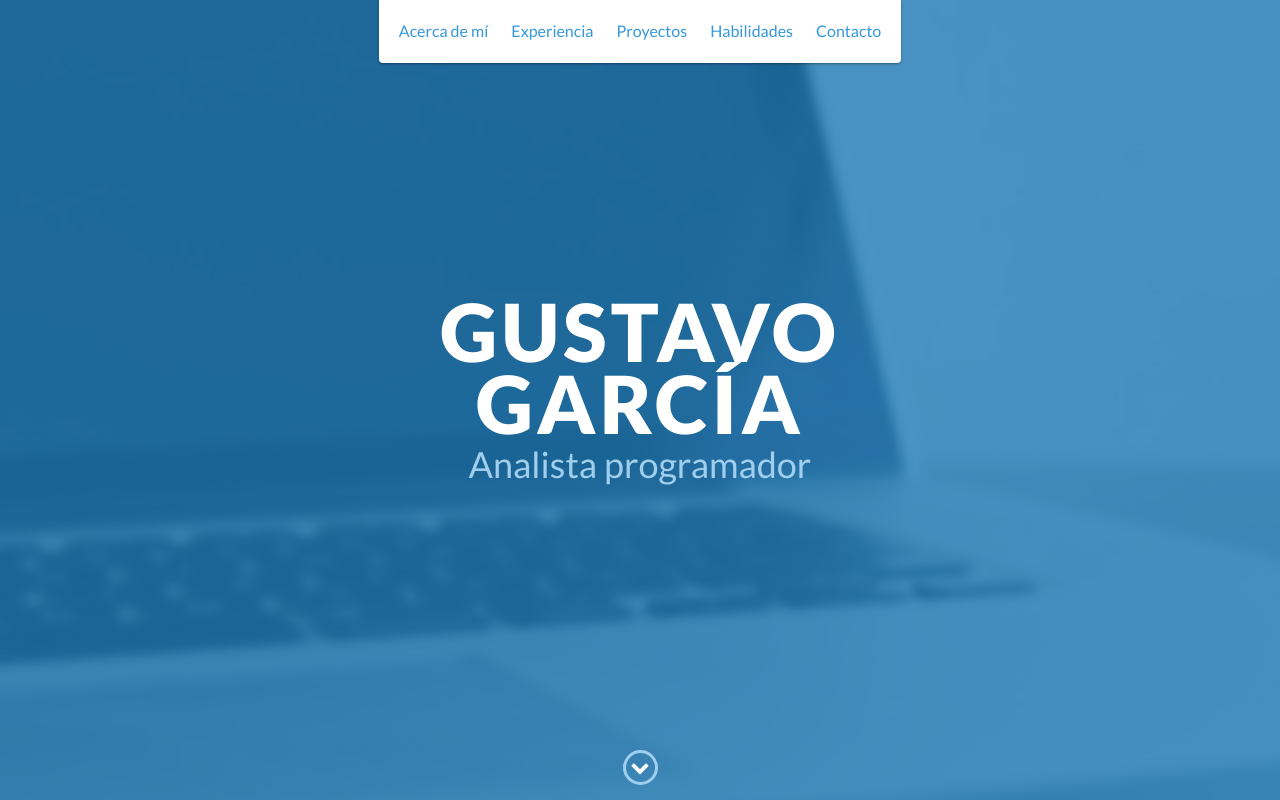
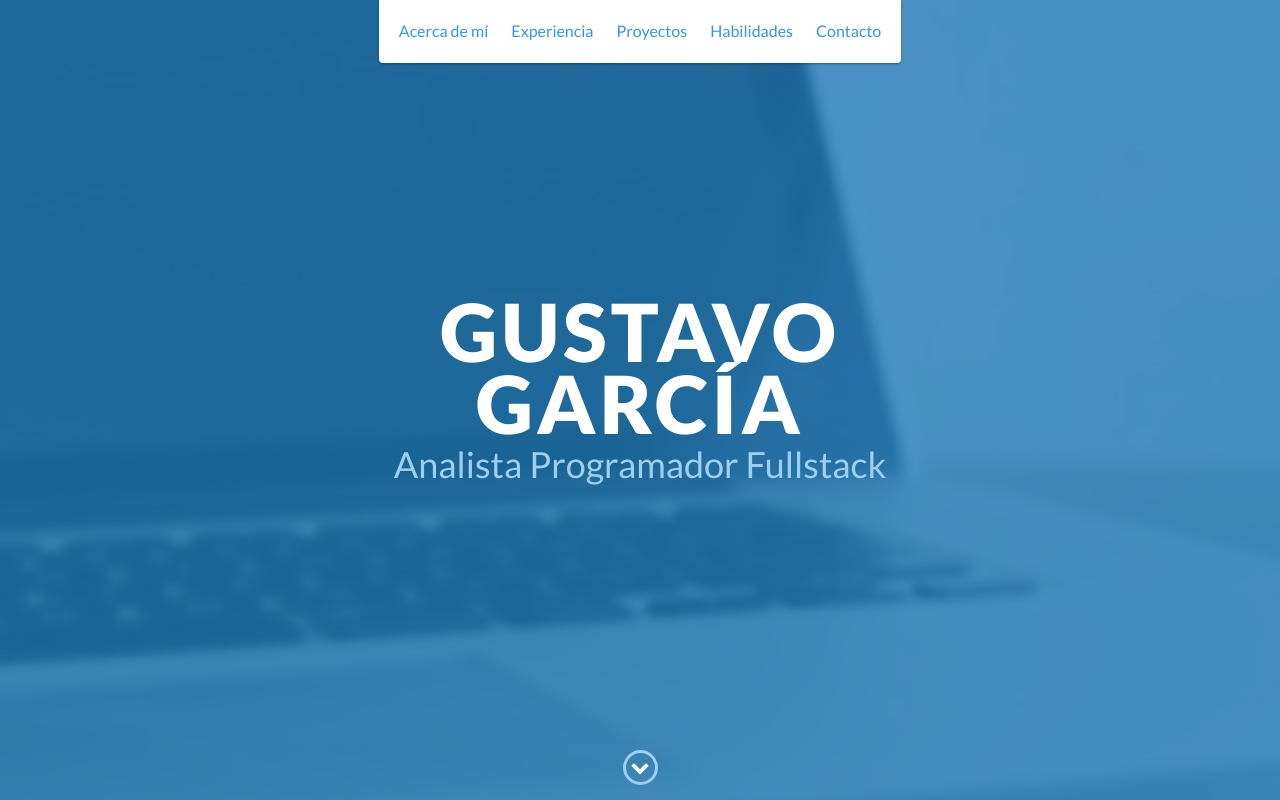
Before and after one commit to gugadev/gugadev.github.io, a website: page index.html in a window 1280 px wide. Shown: the top 800 px of the page. Drawn offline with nearby package versions, Linux system fonts and the light colour scheme.

Commit message:
cambiar título

```diff
--- a/index.html
+++ b/index.html
@@ -57,7 +57,7 @@
     <div id="lead">
         <div id="lead-content">
             <h1>Gustavo García</h1>
-            <h2>Analista programador</h2>
+            <h2>Analista Programador Fullstack</h2>
             <!--<a href="cv-portfolio.zip" download class="btn-rounded-white">¡Descárgate mi resumen!</a>-->
         </div>
         <!-- End #lead-content -->
```
